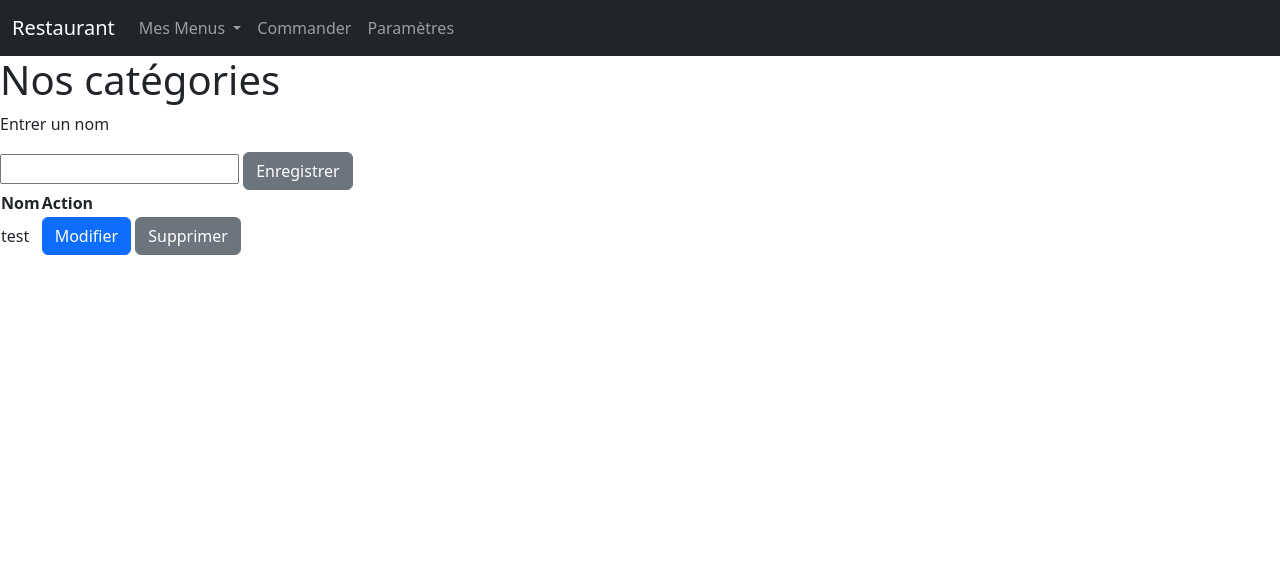
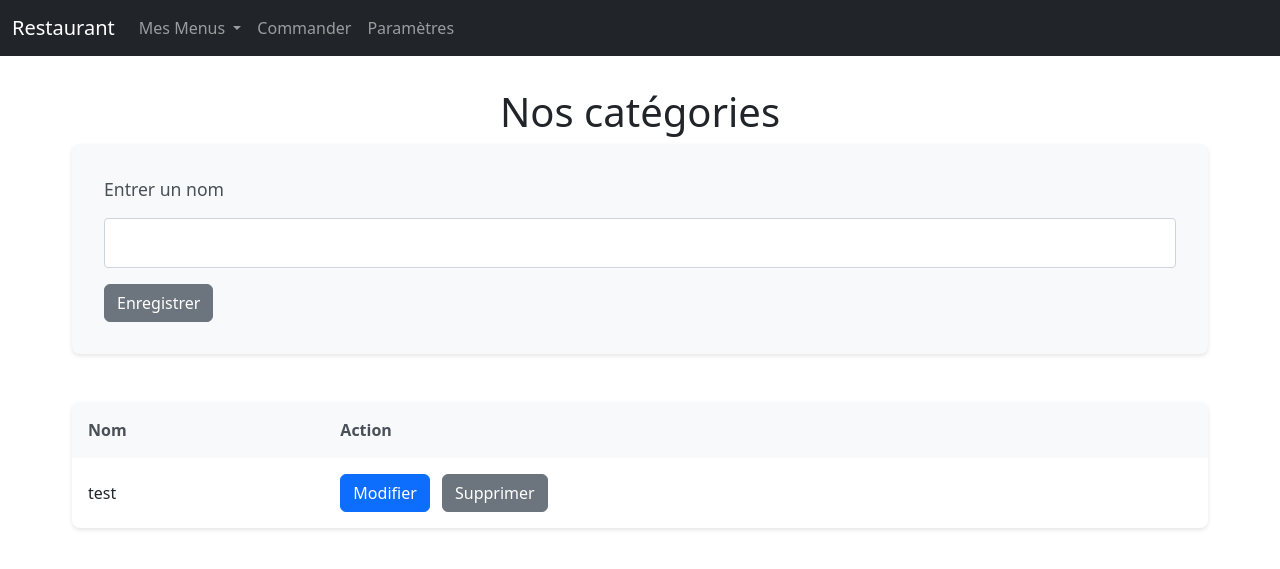
Before and after one commit to devilghostg/Exo-GDP, a PHP site: page /formulaire.php in a window 1280 px wide. Shown: the top 569 px of the page. Run offline with PHP 8.4, Linux system fonts and the light colour scheme.

Commit message:
add style catégorie

```diff
--- a/formulaire.php
+++ b/formulaire.php
@@ -8,6 +8,7 @@
             name="viewport"
             content="width=device-width, initial-scale=1, shrink-to-fit=no"
         />
+        <link rel="stylesheet" href="sources/css/categorie.css">
 
         <!-- Bootstrap CSS v5.2.1 -->
         <link
@@ -26,9 +27,9 @@
         <main>
           <h1>Nos catégories</h1>
           <form action="ajout_categorie.php" method="POST">
-          <p>Entrer un nom</p>
-          <input type="text">
-          <button type="button" class="btn btn-secondary">Enregistrer</button>
+            <p>Entrer un nom</p>
+            <input type="text">
+            <button type="button" class="btn btn-secondary">Enregistrer</button>
           </form>
 
         <table>
--- /dev/null
+++ b/sources/css/categorie.css
@@ -0,0 +1,119 @@
+/* Style général de la page */
+main {
+    padding: 2rem;
+    max-width: 1200px;
+    margin: 0 auto;
+}
+
+h1 {
+    color: #333;
+    margin-bottom: 2rem;
+    text-align: center;
+    font-size: 2.5rem;
+}
+
+/* Style du formulaire */
+form {
+    background-color: #f8f9fa;
+    padding: 2rem;
+    border-radius: 8px;
+    box-shadow: 0 2px 4px rgba(0,0,0,0.1);
+    margin-bottom: 3rem;
+}
+
+form p {
+    color: #495057;
+    font-size: 1.1rem;
+    margin-bottom: 1rem;
+}
+
+form input[type="text"] {
+    width: 100%;
+    padding: 0.75rem;
+    border: 1px solid #ced4da;
+    border-radius: 4px;
+    margin-bottom: 1rem;
+    font-size: 1rem;
+}
+
+form input[type="text"]:focus {
+    outline: none;
+    border-color: #80bdff;
+    box-shadow: 0 0 0 0.2rem rgba(0,123,255,0.25);
+}
+
+/* Style du tableau */
+table {
+    width: 100%;
+    border-collapse: collapse;
+    background-color: white;
+    box-shadow: 0 2px 4px rgba(0,0,0,0.1);
+    border-radius: 8px;
+    overflow: hidden;
+}
+
+thead {
+    background-color: #f8f9fa;
+}
+
+th, td {
+    padding: 1rem;
+    text-align: left;
+    border-bottom: 1px solid #dee2e6;
+}
+
+th {
+    font-weight: 600;
+    color: #495057;
+}
+
+/* Style des boutons */
+.btn {
+    padding: 0.5rem 1rem;
+    margin-right: 0.5rem;
+    font-weight: 500;
+}
+
+.btn-primary {
+    background-color: #007bff;
+    border-color: #007bff;
+}
+
+.btn-primary:hover {
+    background-color: #0056b3;
+    border-color: #0056b3;
+}
+
+.btn-secondary {
+    background-color: #6c757d;
+    border-color: #6c757d;
+}
+
+.btn-secondary:hover {
+    background-color: #545b62;
+    border-color: #545b62;
+}
+
+/* Style de la modal */
+.modal-content {
+    border-radius: 8px;
+}
+
+.modal-header {
+    border-bottom: 1px solid #dee2e6;
+    background-color: #f8f9fa;
+}
+
+.modal-body {
+    padding: 2rem;
+}
+
+.modal-body input[type="text"] {
+    width: calc(100% - 120px);
+    margin-right: 1rem;
+}
+
+.modal-footer {
+    border-top: 1px solid #dee2e6;
+    padding: 1rem;
+}
```
